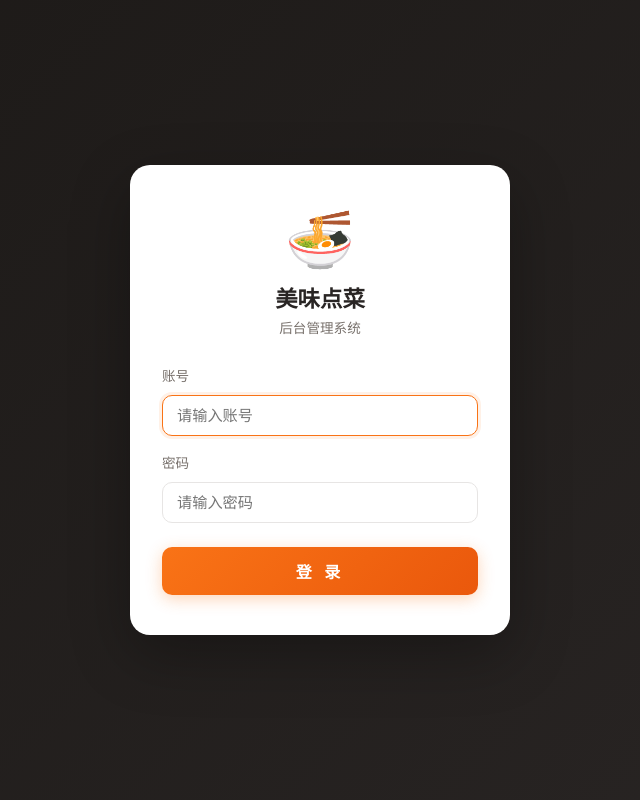
After one commit to wangbingzhong7-creator/website_for_eat, a Flask app: page /login in a window 1280 px wide. The commit adds this page. Shown: the whole page, without its empty margins (320-960 px from the left). Run offline with Flask 3, Linux system fonts and the light colour scheme; some libraries are stand-ins or nearby versions.

Commit message:
feat: admin login auth (lightrain/lightsnow)

```diff
--- a/app.py
+++ b/app.py
@@ -1,4 +1,4 @@
-from flask import Flask, render_template, request, jsonify, send_file
+from flask import Flask, render_template, request, jsonify, send_file, session, redirect, url_for
 import io
 import json
 import os
@@ -7,6 +7,10 @@ import qrcode
 BASE_DIR = os.path.dirname(os.path.abspath(__file__))
 app = Flask(__name__, template_folder=os.path.join(BASE_DIR, 'templates'),
             static_folder=os.path.join(BASE_DIR, 'static'))
+app.secret_key = os.environ.get('SECRET_KEY', 'diancai-secret-key-2024')
+
+ADMIN_USER = 'lightrain'
+ADMIN_PASS = 'lightsnow'
 
 DATABASE_URL = os.environ.get('DATABASE_URL', '')
 IS_PG = bool(DATABASE_URL)
@@ -118,6 +122,32 @@ def init_db():
 
 # ========== 页面路由 ==========
 
+def login_required(f):
+    from functools import wraps
+    @wraps(f)
+    def decorated(*args, **kwargs):
+        if not session.get('admin_logged_in'):
+            return redirect(url_for('login'))
+        return f(*args, **kwargs)
+    return decorated
+
+
+@app.route('/login', methods=['GET', 'POST'])
+def login():
+    error = ''
+    if request.method == 'POST':
+        if request.form.get('username') == ADMIN_USER and request.form.get('password') == ADMIN_PASS:
+            session['admin_logged_in'] = True
+            return redirect(url_for('admin'))
+        error = '账号或密码错误'
+    return render_template('login.html', error=error)
+
+
+@app.route('/logout')
+def logout():
+    session.pop('admin_logged_in', None)
+    return redirect(url_for('login'))
+
 @app.route('/debug')
 def debug():
     tf = os.path.join(BASE_DIR, 'templates')
@@ -142,6 +172,7 @@ def menu():
 
 
 @app.route('/admin')
+@login_required
 def admin():
     conn = get_db()
     cur = db_execute(conn, "SELECT * FROM dishes ORDER BY category, id")
--- a/static/css/style.css
+++ b/static/css/style.css
@@ -471,6 +471,59 @@ body {
 .btn-download:disabled { color: #ccc; border-color: #ccc; cursor: not-allowed; background: #fafaf9; }
 .qrcode-url { color: var(--c-text-secondary); font-size: 0.85rem; word-break: break-all; }
 
+/* ===== 登录页 ===== */
+.login-card {
+  background: var(--c-white);
+  border-radius: 20px;
+  padding: 40px 32px;
+  width: 380px;
+  max-width: 92vw;
+  box-shadow: 0 20px 60px rgba(0,0,0,0.3);
+  text-align: center;
+}
+.login-logo { font-size: 3.5rem; margin-bottom: 8px; }
+.login-card h1 { font-size: 1.4rem; font-weight: 700; margin-bottom: 4px; color: var(--c-text); }
+.login-sub { font-size: 0.85rem; color: var(--c-text-secondary); margin-bottom: 28px; }
+.login-form { text-align: left; }
+.login-form .form-group { margin-bottom: 16px; }
+.login-form label { font-size: 0.85rem; color: var(--c-text-secondary); font-weight: 500; display: block; margin-bottom: 6px; }
+.login-form input {
+  width: 100%;
+  padding: 11px 14px;
+  border: 1.5px solid var(--c-border);
+  border-radius: 10px;
+  font-size: 0.95rem;
+  outline: none;
+  transition: border-color 0.2s, box-shadow 0.2s;
+}
+.login-form input:focus {
+  border-color: var(--c-primary);
+  box-shadow: 0 0 0 3px rgba(249,115,22,0.1);
+}
+.login-error {
+  color: #ef4444; font-size: 0.85rem;
+  text-align: center; margin-bottom: 12px;
+  background: #fef2f2; padding: 8px; border-radius: 8px;
+}
+.btn-login {
+  width: 100%; padding: 12px;
+  background: linear-gradient(135deg, var(--c-primary), var(--c-primary-hover));
+  color: #fff; border: none; border-radius: 10px;
+  font-size: 1rem; font-weight: 700; cursor: pointer;
+  box-shadow: 0 4px 16px rgba(249,115,22,0.3);
+  margin-top: 8px; letter-spacing: 4px;
+  transition: all 0.2s;
+}
+.btn-login:hover { opacity: 0.9; transform: translateY(-1px); }
+
+/* 后台管理导航退出按钮 */
+.nav-logout {
+  color: #fff !important; text-decoration: none;
+  font-size: 0.85rem; padding: 6px 14px; border-radius: 20px;
+  background: rgba(255,255,255,0.1);
+}
+.nav-logout:hover { background: rgba(239,68,68,0.3) !important; }
+
 /* ===== 响应式 ===== */
 @media (max-width: 768px) {
   .menu-layout { flex-direction: column; padding: 0 0 80px 0; }
--- a/templates/admin.html
+++ b/templates/admin.html
@@ -9,7 +9,10 @@
 <body>
 <nav class="navbar">
   <h1>⚙️ 后台管理</h1>
-  <a href="/">← 返回点菜页</a>
+  <div style="display:flex;gap:12px;align-items:center;">
+    <a href="/">← 返回点菜页</a>
+    <a href="/logout" class="nav-logout">退出登录</a>
+  </div>
 </nav>
 
 <div class="admin-container">
--- /dev/null
+++ b/templates/login.html
@@ -0,0 +1,30 @@
+<!DOCTYPE html>
+<html lang="zh-CN">
+<head>
+<meta charset="UTF-8">
+<meta name="viewport" content="width=device-width, initial-scale=1.0">
+<title>登录 - 点菜系统</title>
+<link rel="stylesheet" href="{{ url_for('static', filename='css/style.css') }}">
+</head>
+<body style="display:flex;align-items:center;justify-content:center;min-height:100vh;background:linear-gradient(135deg,#1c1917 0%,#292524 100%);">
+<div class="login-card">
+  <div class="login-logo">🍜</div>
+  <h1>美味点菜</h1>
+  <p class="login-sub">后台管理系统</p>
+  <form method="post" class="login-form">
+    <div class="form-group">
+      <label for="username">账号</label>
+      <input type="text" id="username" name="username" placeholder="请输入账号" required autofocus>
+    </div>
+    <div class="form-group">
+      <label for="password">密码</label>
+      <input type="password" id="password" name="password" placeholder="请输入密码" required>
+    </div>
+    {% if error %}
+    <p class="login-error">{{ error }}</p>
+    {% endif %}
+    <button type="submit" class="btn-login">登 录</button>
+  </form>
+</div>
+</body>
+</html>
```
